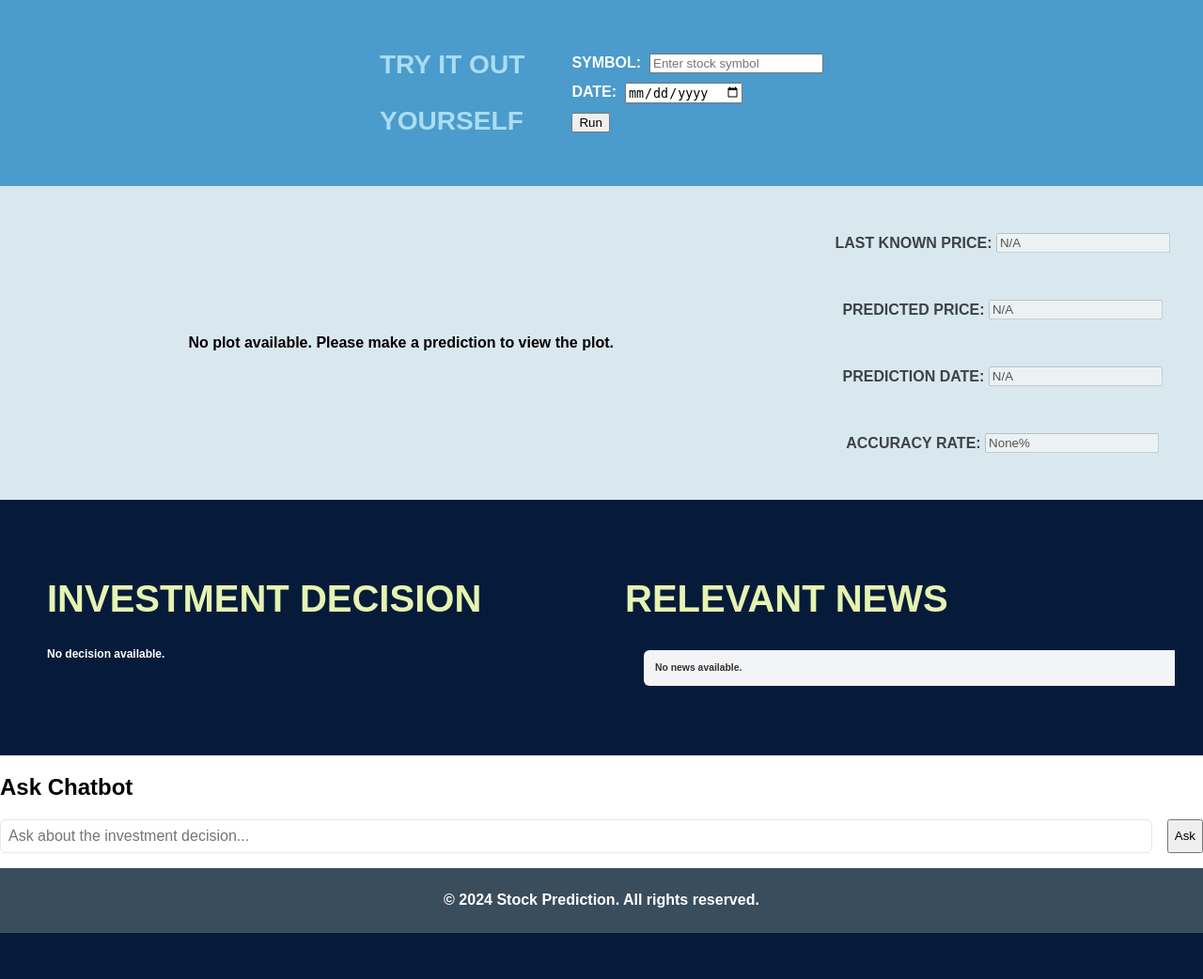
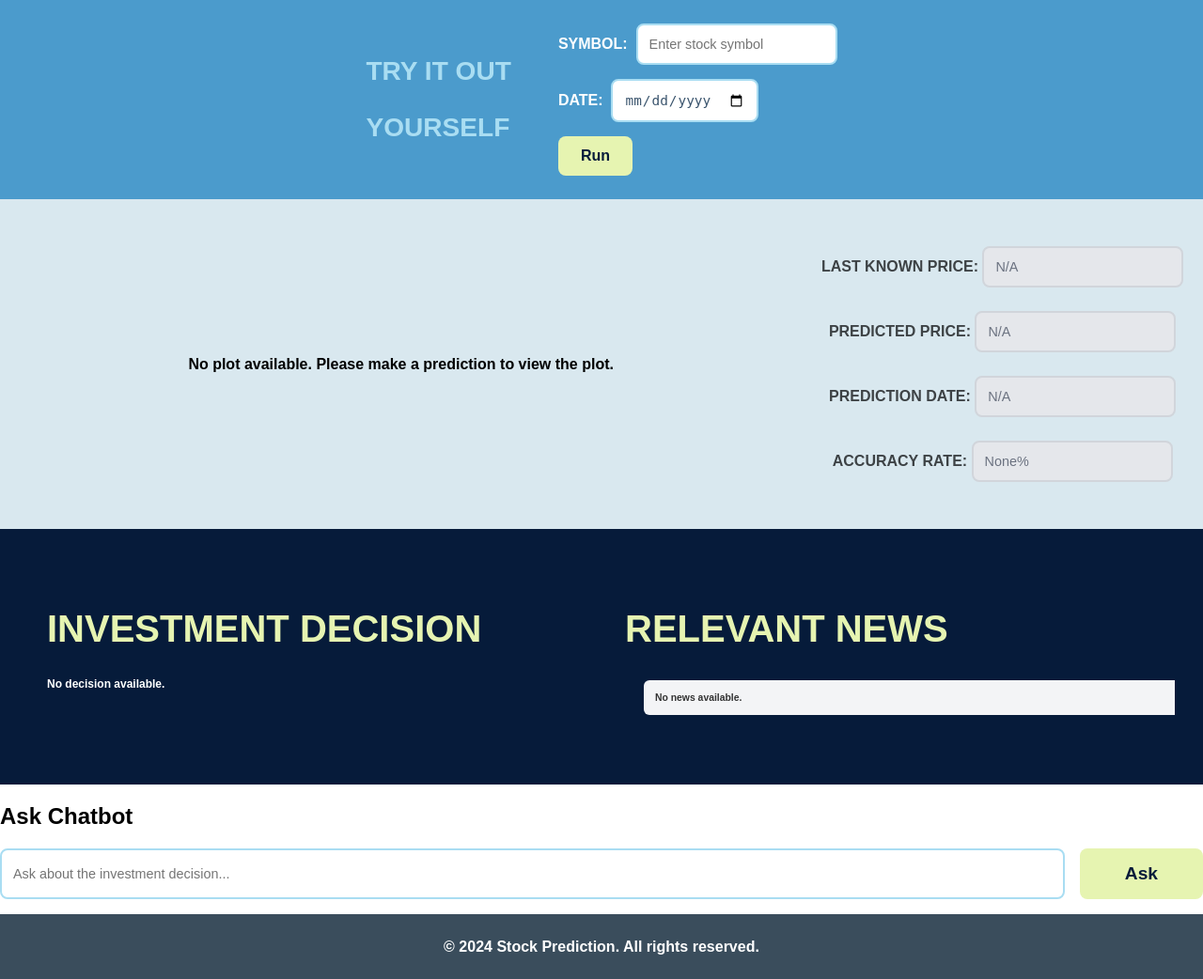
Before and after one commit to GourabGorai/StockFlask2, a Flask app: page / in a window 1280 px wide. Shown: the part 690-1732 px from the top of the page at 94% size. Before the commit the page ends 1683 px from the top, so only its background shows below. Run offline with Flask 3, Linux system fonts and the light colour scheme; the visitor is signed in with stand-in values (Sample User, id 1); some libraries are stand-ins or nearby versions; some web fonts are replaced.

Commit message:
Update style.css

```diff
--- a/static/style.css
+++ b/static/style.css
@@ -105,7 +105,62 @@ main {
     display: flex;
     flex-direction: column;
     color: white;
-    gap: 10px;
+    gap: 15px;
+}
+
+/* Textbox Styles */
+input[type="text"],
+input[type="date"],
+input[disabled] {
+    padding: 0.75rem;
+    border: 2px solid #A9DDF2;
+    border-radius: 8px;
+    font-size: 0.9rem;
+    background-color: #fff;
+    color: #3A546D;
+    outline: none;
+    transition: border-color 0.3s ease, box-shadow 0.3s ease;
+}
+
+input[type="text"]:focus,
+input[type="date"]:focus {
+    border-color: #E6F4B1;
+    box-shadow: 0 0 5px rgba(230, 244, 177, 0.5);
+}
+
+input[disabled] {
+    background-color: #e5e7eb;
+    border-color: #d1d5db;
+    color: #6b7280;
+    cursor: not-allowed;
+}
+
+/* Button Styles (General) */
+.button {
+    padding: 0.75rem 1.5rem;
+    border: none;
+    border-radius: 8px;
+    background-color: #E6F4B1;
+    color: #061B3A;
+    font-size: 1rem;
+    font-weight: 700;
+    cursor: pointer;
+    transition: background-color 0.3s ease, transform 0.2s ease;
+}
+
+.button:hover {
+    background-color: #d4e89d;
+    transform: translateY(-2px);
+}
+
+.button:active {
+    transform: translateY(0);
+}
+
+/* Specific Styles for Chatbot 'Ask' Button */
+#chatbotForm .button {
+    padding: 1rem 3rem; /* Increased horizontal padding from 2rem to 3rem for wider button */
+    font-size: 1.2rem; /* Kept text size larger */
 }
 
 /* Result */
@@ -132,8 +187,8 @@ main {
     flex-direction: column;
     margin-top: 50px;
     margin-bottom: 50px;
-    gap: 50px;
-    flex: 1; /* Keep the form at a smaller proportion */
+    gap: 25px;
+    flex: 1;
 }
 
 .result form div label {
@@ -233,13 +288,30 @@ main {
     background-color: #f3f4f6;
     transition: background-color 0.2s;
     width: 100%;
-    font-size: 0.65rem; /* Smaller text size */
+    font-size: 0.65rem;
     color: #333;
     line-height: 1.3;
 }
 
 .news-list li:hover {
     background-color: #e5e7eb;
+}
+
+/* Chatbot Section */
+.chatbot-input {
+    padding: 0.75rem;
+    border: 2px solid #A9DDF2;
+    border-radius: 8px;
+    font-size: 0.9rem;
+    background-color: #fff;
+    color: #3A546D;
+    outline: none;
+    transition: border-color 0.3s ease, box-shadow 0.3s ease;
+}
+
+.chatbot-input:focus {
+    border-color: #E6F4B1;
+    box-shadow: 0 0 5px rgba(230, 244, 177, 0.5);
 }
 
 /* Footer */
```
Also changed, not shown: other parts of static/style.css (+11 -11 lines).
